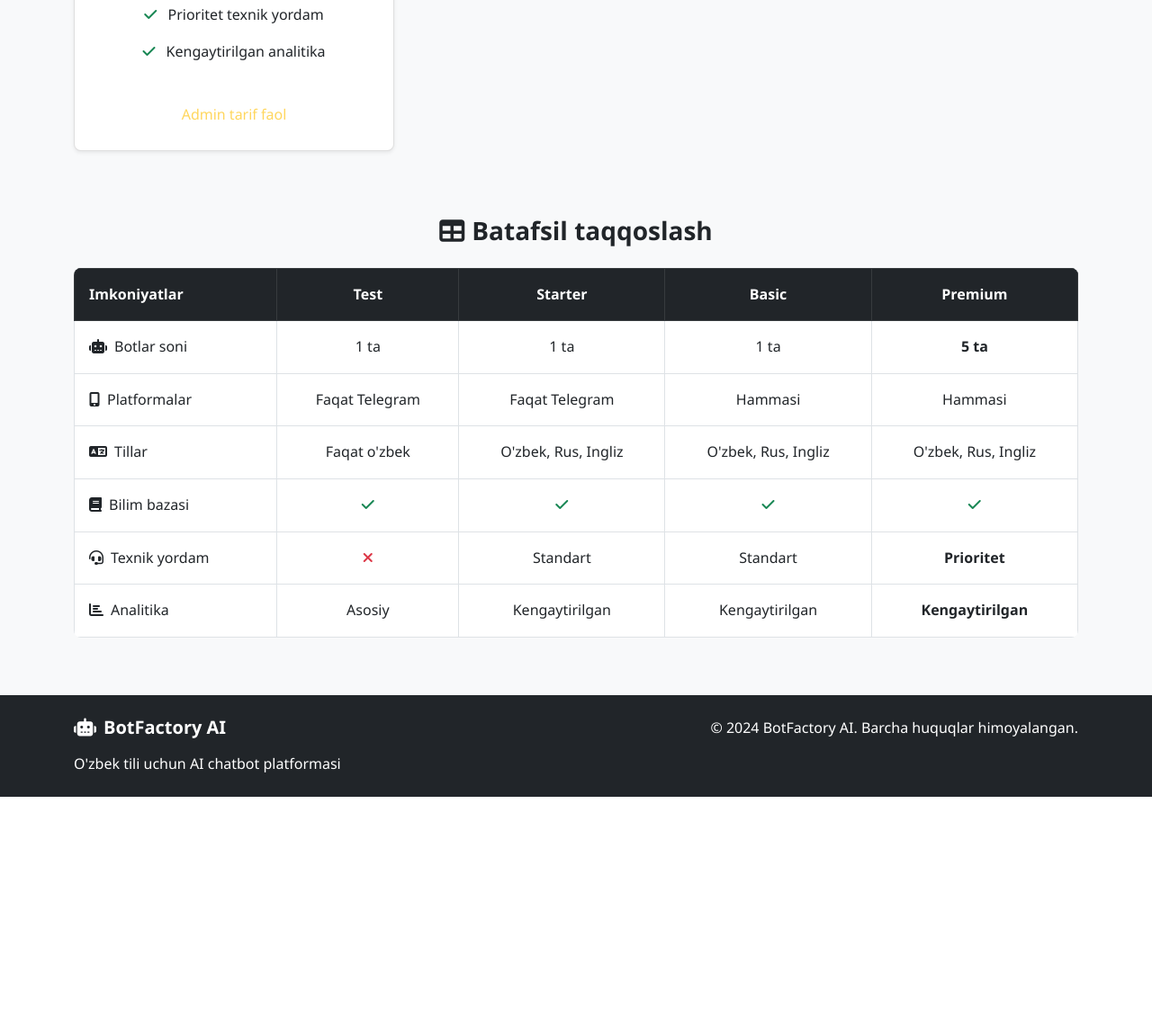
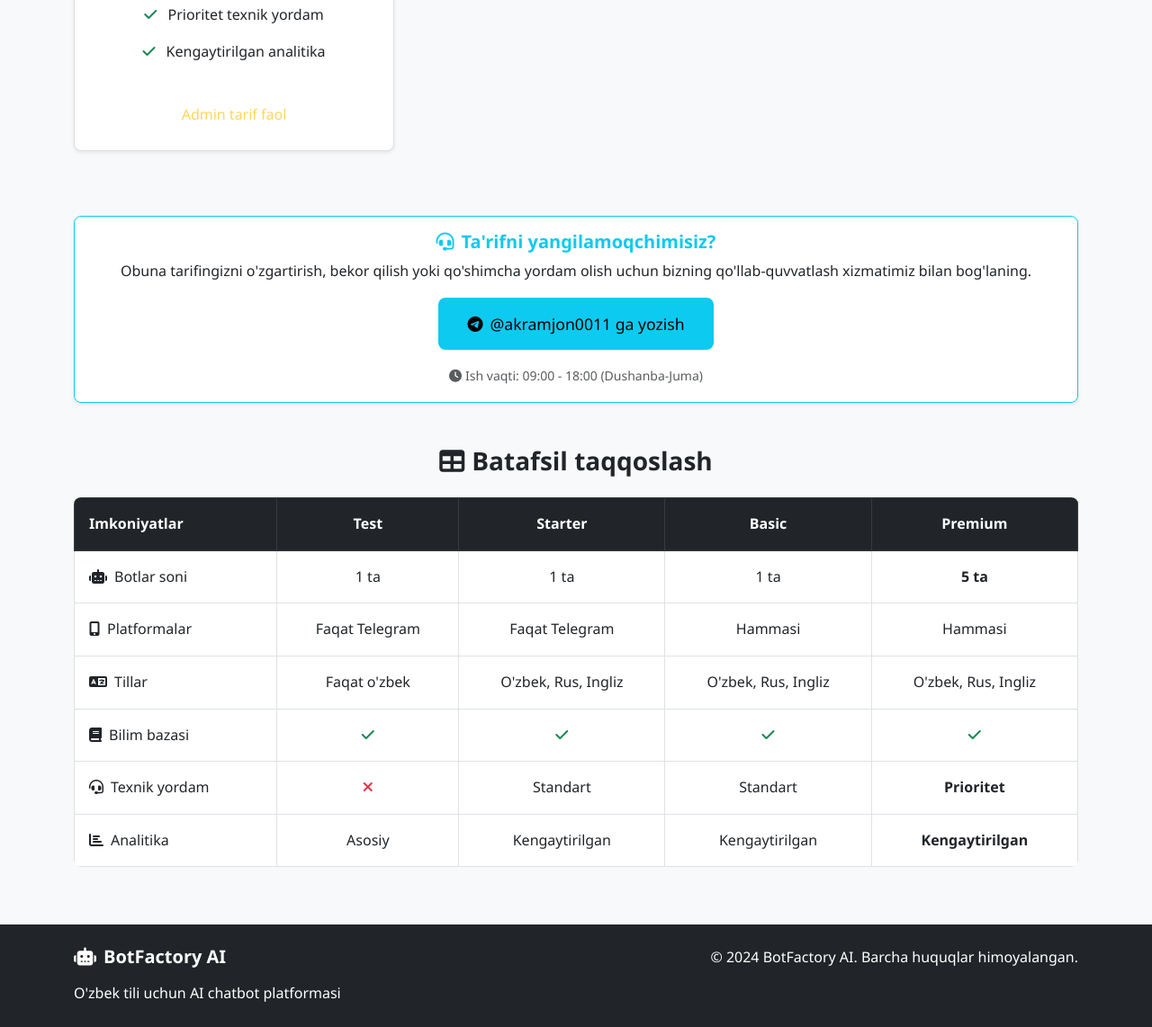
Before and after one commit to listdata001-collab/ChatbotFactory, a Flask app: page /subscription in a window 1280 px wide. Shown: the part 1413-2555 px from the top of the page at 90% size. Before the commit the page ends 2299 px from the top, so only its background shows below. Run offline with Flask 3, Linux system fonts and the light colour scheme; a user stored in the database is signed in; some libraries are stand-ins or nearby versions.

Commit message:
Add contact information for subscription plan changes
Introduce a new section in the subscription template to display Telegram contact information for users needing to update or cancel their subscription plans. Enable expert mode in .replit configuration.

Replit-Commit-Author: Agent
Replit-Commit-Session-Id: 83016cc9-2e36-4b39-b9e2-88295504f3b0
Replit-Commit-Checkpoint-Type: full_checkpoint
Replit-Commit-Screenshot-Url: https://storage.googleapis.com/screenshot-production-us-central1/7afe3c9b-1f88-4adb-8319-e7f343eee09d/83016cc9-2e36-4b39-b9e2-88295504f3b0/5WXAwEY

```diff
--- a/templates/subscription.html
+++ b/templates/subscription.html
@@ -329,6 +329,31 @@
     </div>
 </div>
 
+<!-- Contact Support for Subscription Changes -->
+<div class="row mb-5">
+    <div class="col-12">
+        <div class="card border-info">
+            <div class="card-body text-center">
+                <h5 class="card-title text-info">
+                    <i class="fas fa-headset me-2"></i>Ta'rifni yangilamoqchimisiz?
+                </h5>
+                <p class="card-text mb-3">
+                    Obuna tarifingizni o'zgartirish, bekor qilish yoki qo'shimcha yordam olish uchun bizning
+                    qo'llab-quvvatlash xizmatimiz bilan bog'laning.
+                </p>
+                <a href="https://t.me/akramjon0011" target="_blank" class="btn btn-info btn-lg">
+                    <i class="fab fa-telegram me-2"></i>@akramjon0011 ga yozish
+                </a>
+                <div class="mt-3">
+                    <small class="text-muted">
+                        <i class="fas fa-clock me-1"></i>Ish vaqti: 09:00 - 18:00 (Dushanba-Juma)
+                    </small>
+                </div>
+            </div>
+        </div>
+    </div>
+</div>
+
 <!-- Features Comparison -->
 <div class="row mb-5">
     <div class="col-12">
```
Also changed, not shown: 1 other file.
